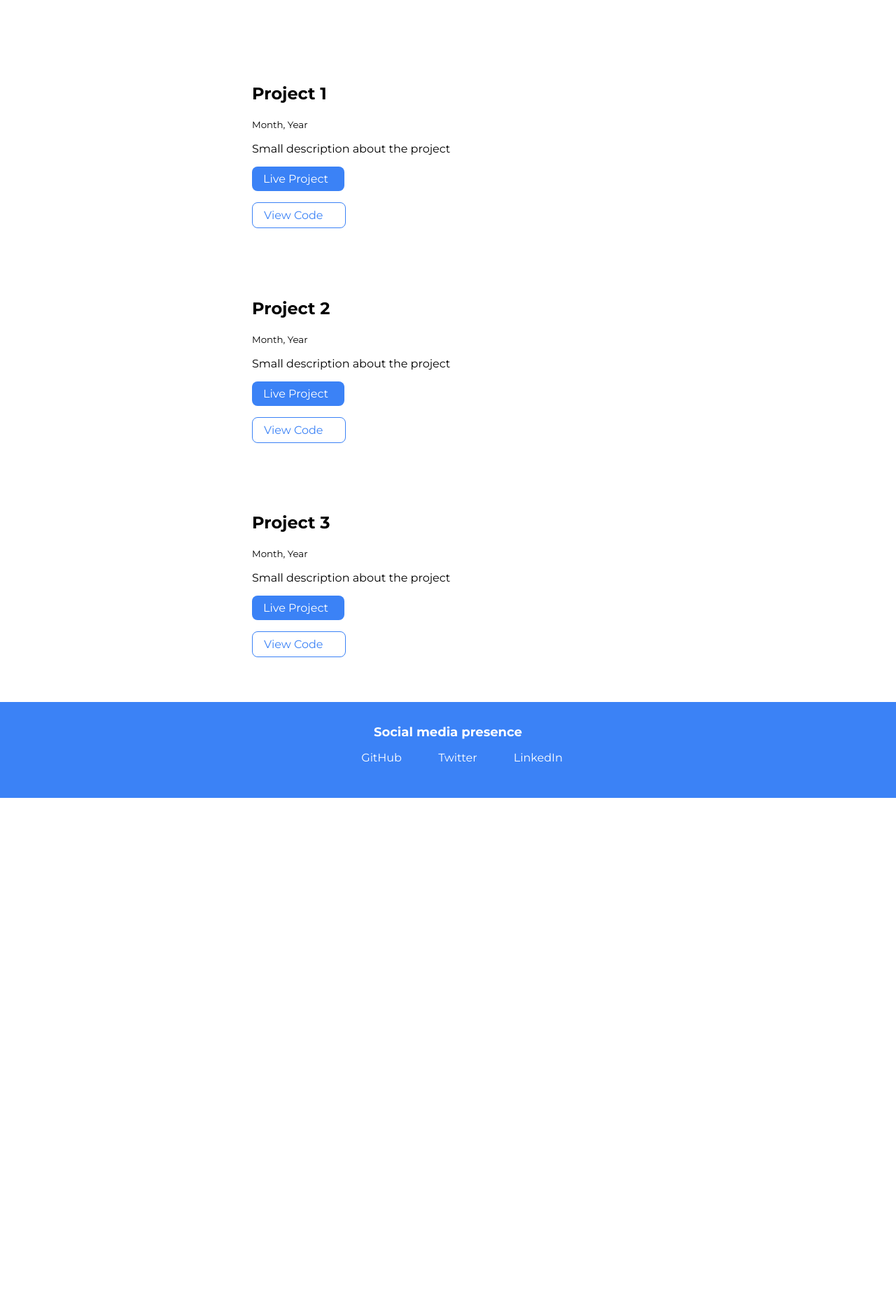
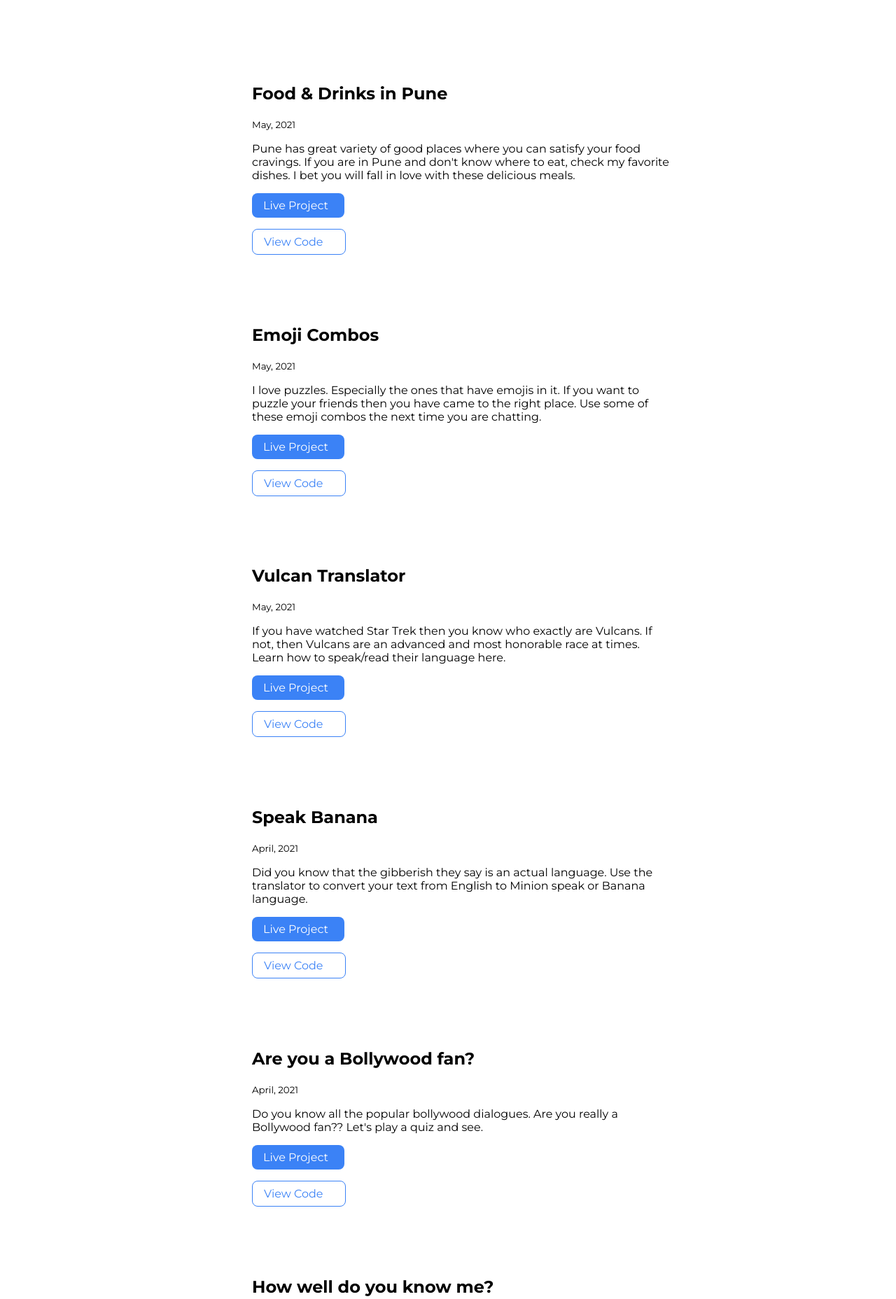
Before and after one commit to ApurvaSawant/ApurvaSawant, a plain HTML site: page projects.html in a window 1280 px wide. Shown: the part 213-2069 px from the top of the page at 70% size. Before the commit the page ends 1353 px from the top, so only its background shows below. Drawn offline with Linux system fonts and the light colour scheme.

Commit message:
add: links to my projects and blogs page

```diff
--- /dev/null
+++ b/blog1.html
@@ -0,0 +1,66 @@
+<!DOCTYPE html>
+<html lang="en">
+<head>
+    <meta charset="UTF-8">
+    <meta http-equiv="X-UA-Compatible" content="IE=edge">
+    <meta name="viewport" content="width=device-width, initial-scale=1.0">
+    <title>Document</title>
+    <link href="styles.css" rel="stylesheet" />
+    <link href="blog.css" rel="stylesheet" />
+</head>
+<body>
+    <nav class="navigation">
+        <div class="nav-brand">ApurvaSawant</div>
+        <ul class="list-non-bullet nav-pills">
+            <li class="list-item-inline">
+                <a class="link link-active" href="/">Home</a>
+            </li>
+            <li class="list-item-inline">
+                <a class="link" href="/projects.html">Projects</a>
+            </li>
+            <li class="list-item-inline">
+                <a class="link" href="/blogs.html">Blogs</a>
+            </li>
+        </ul>
+    </nav>
+
+    <header class="hero">
+        <h1 class="hero-heading">Add blog related image <span class="heading-inverted">below</span></h1>
+        <img class="hero-img" src="images/superwoman.svg"/>
+    </header>
+
+    <article class="showcase-list container-center container-fluid">
+        <h3>Introduction</h3>
+        <p>HTML and CSS are programming languages for the web. Wait! Don’t get scared off yet! They’re not like complicated programming languages.</p>
+        <p>They are separate languages that work together. HTML + CSS = BFFs if you know what I mean.</p>
+        <p>HTML stands for Hypertext Markup Language which, at it’s most basic definition, means Interactive Text. It is the code that’s used to build the structure of a web page.</p>
+        <p>CSS stands for Cascading Style Sheet, which is used to define the styles that format the web page.</p>
+
+        <h3>HOW HTML AND CSS AND WORK TOGETHER:</h3>
+        <ul>
+            <li>You can have HTML without CSS (that would be really ugly!), but you can’t have CSS without HTML.</li>
+            <li>CSS is applied to the HTML.</li>
+            <li>HTML is the content of a webpage. So think of it like a Word document where you have all of your content (headings, subheadings, paragraphs, bullet points, etc).</li>
+            <li>CSS is the style or appearance of that content. So CSS is kind of like the editor that tells what color, font and size each bit of text should be and also where to place it. We can also use CSS to actually place things around the page.</li>
+            <li>HTML and CSS should always be kept in separate files. While there are ways to include CSS in an HTML document, the best practice is to keep it in its own separate document that the HTML document links to.</li>
+        </ul>
+    </article>
+
+    <p style="text-align: center; font-weight: bold;">If you want to check all the blogs on my blogging platform, <a target="_blank" href="https://hashnode.com/@apurvasawant11">click here</a>.</p>
+
+    <footer class="footer">
+        <div class="footer-header">Social media presence</div>
+        <ul class="social-links list-non-bullet">
+            <li class="list-item-inline">
+                <a class="link" target="_blank" href="https://github.com/ApurvaSawant11">GitHub</a>
+            </li>
+            <li class="list-item-inline">
+                <a class="link" target="_blank" href="https://twitter.com/ApurvaSawant11">Twitter</a>
+            </li>
+            <li class="list-item-inline">
+                <a class="link" target="_blank" href="https://www.linkedin.com/in/ApurvaSawant11/">LinkedIn</a>
+            </li>
+        </ul>
+    </footer>
+</body>
+</html>
--- a/projects.html
+++ b/projects.html
@@ -30,46 +30,87 @@
     </header>
 
     <ul class="list-non-bullet">
+
         <li>
             <article class="showcase-list container-center container-fluid">
-                <h1>Project 1</h1>
-                <small>Month, Year</small>
-                <p>Small description about the project</p>
-                <a class="link link-primary" href="/">Live Project</a>
-                <a class="link link-secondary" href="/">View Code</a>
+                <h1>Food & Drinks in Pune</h1>
+                <small>May, 2021</small>
+                <p>Pune has great variety of good places where you can satisfy your food cravings. If you are in Pune and don't know where to eat, check my favorite dishes. I bet you will fall in love with these delicious meals.</p>
+                <a class="link link-primary" target="_blank" href="https://qv2wy.csb.app/">Live Project</a>
+                <a class="link link-secondary" target="_blank" href="https://github.com/ApurvaSawant11/Food-and-Drinks-in-Pune">View Code</a>
+            </article>
+        </li>
+
+        <li>
+            <article class="showcase-list container-center container-fluid">
+                <h1>Emoji Combos</h1>
+                <small>May, 2021</small>
+                <p>I love puzzles. Especially the ones that have emojis in it. If you want to puzzle your friends then you have came to the right place. Use  some of these emoji combos the next time you are chatting.</p>
+                <a class="link link-primary" target="_blank" href="https://sdf1c.csb.app/">Live Project</a>
+                <a class="link link-secondary" target="_blank" href="https://github.com/ApurvaSawant11/Emoji-Combos">View Code</a>
+            </article>
+        </li>
+
+        <li>
+            <article class="showcase-list container-center container-fluid">
+                <h1>Vulcan Translator</h1>
+                <small>May, 2021</small>
+                <p>If you have watched Star Trek then you know who exactly are Vulcans. If not, then Vulcans are an advanced and most honorable race at times. Learn how to speak/read their language here.</p>
+                <a class="link link-primary" target="_blank" href="https://vulcan-translator.netlify.app/">Live Project</a>
+                <a class="link link-secondary" target="_blank" href="https://github.com/ApurvaSawant11/Vulcan-Translator">View Code</a>
+            </article>
+        </li>
+
+        <li>
+            <article class="showcase-list container-center container-fluid">
+                <h1>Speak Banana</h1>
+                <small>April, 2021</small>
+                <p>Did you know that the gibberish they say is an actual language. Use the translator to convert your text from English to Minion speak or Banana language.</p>
+                <a class="link link-primary" target="_blank" href="https://dub-banana.netlify.app/">Live Project</a>
+                <a class="link link-secondary" target="_blank" href="https://github.com/ApurvaSawant11/Speak-Banana">View Code</a>
             </article>
         </li>
         <li>
             <article class="showcase-list container-center container-fluid">
-                <h1>Project 2</h1>
-                <small>Month, Year</small>
-                <p>Small description about the project</p>
-                <a class="link link-primary" href="/">Live Project</a>
-                <a class="link link-secondary" href="/">View Code</a>
+                <h1>Are you a Bollywood fan?</h1>
+                <small>April, 2021</small>
+                <p>Do you know all the popular bollywood dialogues. Are you really a Bollywood fan?? Let's play a quiz and see.</p>
+                <a class="link link-primary" target="_blank" href="https://replit.com/@ApurvaSawant/markTwo-Entertainment-Quiz?embed=1&output=1#index.js">Live Project</a>
+                <a class="link link-secondary" target="_blank" href="https://github.com/ApurvaSawant11/Entertainment-Quiz">View Code</a>
             </article>
         </li>
         <li>
             <article class="showcase-list container-center container-fluid">
-                <h1>Project 3</h1>
+                <h1>How well do you know me?</h1>
+                <small>April, 2021</small>
+                <p>A CLI app built with nodeJS. You can send this to your friends and find out who really knows you</p>
+                <a class="link link-primary" target="_blank" href="https://replit.com/@ApurvaSawant/markOne-Do-you-Know-me-Quiz?embed=1&output=1#index.js">Live Project</a>
+                <a class="link link-secondary" target="_blank" href="https://github.com/ApurvaSawant11/Do-you-Know-me-Quiz">View Code</a>
+            </article>
+        </li>
+
+        <!-- <li>
+            <article class="showcase-list container-center container-fluid">
+                <h1>Project 2</h1>
                 <small>Month, Year</small>
                 <p>Small description about the project</p>
-                <a class="link link-primary" href="/">Live Project</a>
-                <a class="link link-secondary" href="/">View Code</a>
+                <a class="link link-primary" target="_blank" href="/">Live Project</a>
+                <a class="link link-secondary" target="_blank" href="/">View Code</a>
             </article>
-        </li>
+        </li> -->
     </ul>
 
     <footer class="footer">
         <div class="footer-header">Social media presence</div>
         <ul class="social-links list-non-bullet">
             <li class="list-item-inline">
-                <a class="link" href="https://github.com/ApurvaSawant11">GitHub</a>
+                <a class="link" target="_blank" href="https://github.com/ApurvaSawant11">GitHub</a>
             </li>
             <li class="list-item-inline">
-                <a class="link" href="https://twitter.com/ApurvaSawant11">Twitter</a>
+                <a class="link" target="_blank" href="https://twitter.com/ApurvaSawant11">Twitter</a>
             </li>
             <li class="list-item-inline">
-                <a class="link" href="https://www.linkedin.com/in/ApurvaSawant11/">LinkedIn</a>
+                <a class="link" target="_blank" href="https://www.linkedin.com/in/ApurvaSawant11/">LinkedIn</a>
             </li>
         </ul>
 
--- a/styles.css
+++ b/styles.css
@@ -88,7 +88,7 @@ tag - tagname{}
  .navigation{
      background-color:var(--primary-color);
      color:white;
-     padding: 1rem;;
+     padding: 1rem;
  }
 
 
```
Also changed, not shown: blogs.html (+5 -5 lines), blog.css (added).
